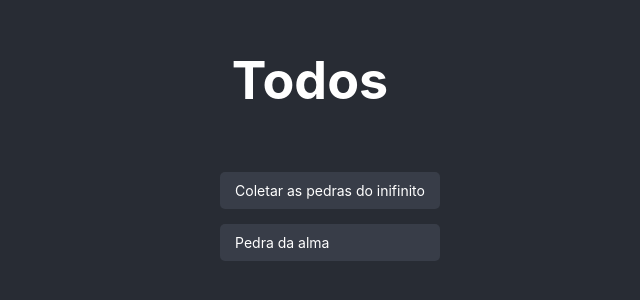
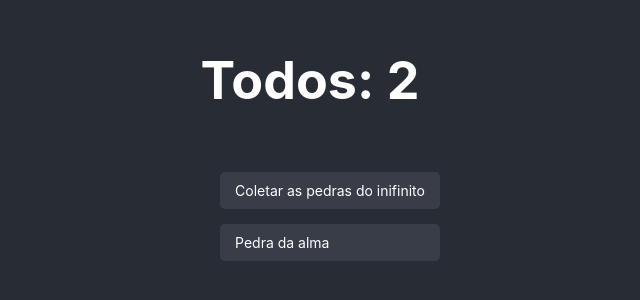
Before and after one commit to leoziondev/yt-react-todo-ts-fh, a React (Vite) app: page / in a window 1280 px wide. Shown: the part 242-542 px from the top of the page, without its empty margins (330-970 px from the left). Built offline with nearby package versions, Linux system fonts and the light colour scheme.

Commit message:
add pending count todos componet

```diff
--- /dev/null
+++ b/src/components/Todo/PendingTodos.tsx
@@ -0,0 +1,9 @@
+import { useTodos } from "../../hooks/useTodos"
+
+export const PendingTodos = () => {
+    const { pendingTodos } = useTodos()
+
+  return (
+    <span>{pendingTodos}</span>
+  )
+}
--- a/src/components/Todo/index.tsx
+++ b/src/components/Todo/index.tsx
@@ -1,10 +1,11 @@
 import { TodoProvider } from "../../context/TodoProvider"
+import { PendingTodos } from "./PendingTodos"
 import { TodoList } from "./TodoList"
 
 const Todo = () => {
   return (
     <TodoProvider>
-        <h1>Todos</h1>
+        <h1>Todos: <PendingTodos /></h1>
         <TodoList />
     </TodoProvider>
   )
```
